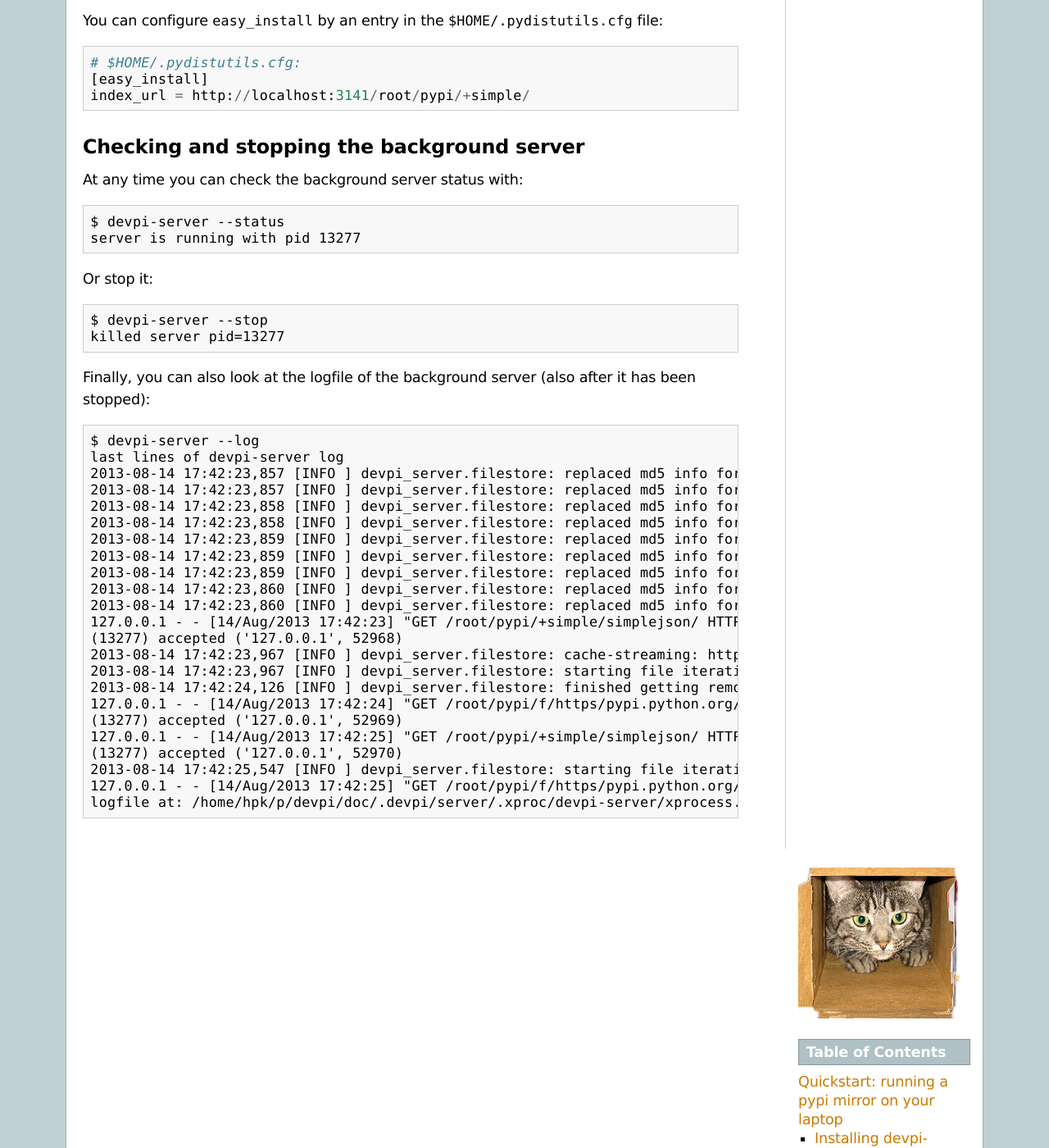
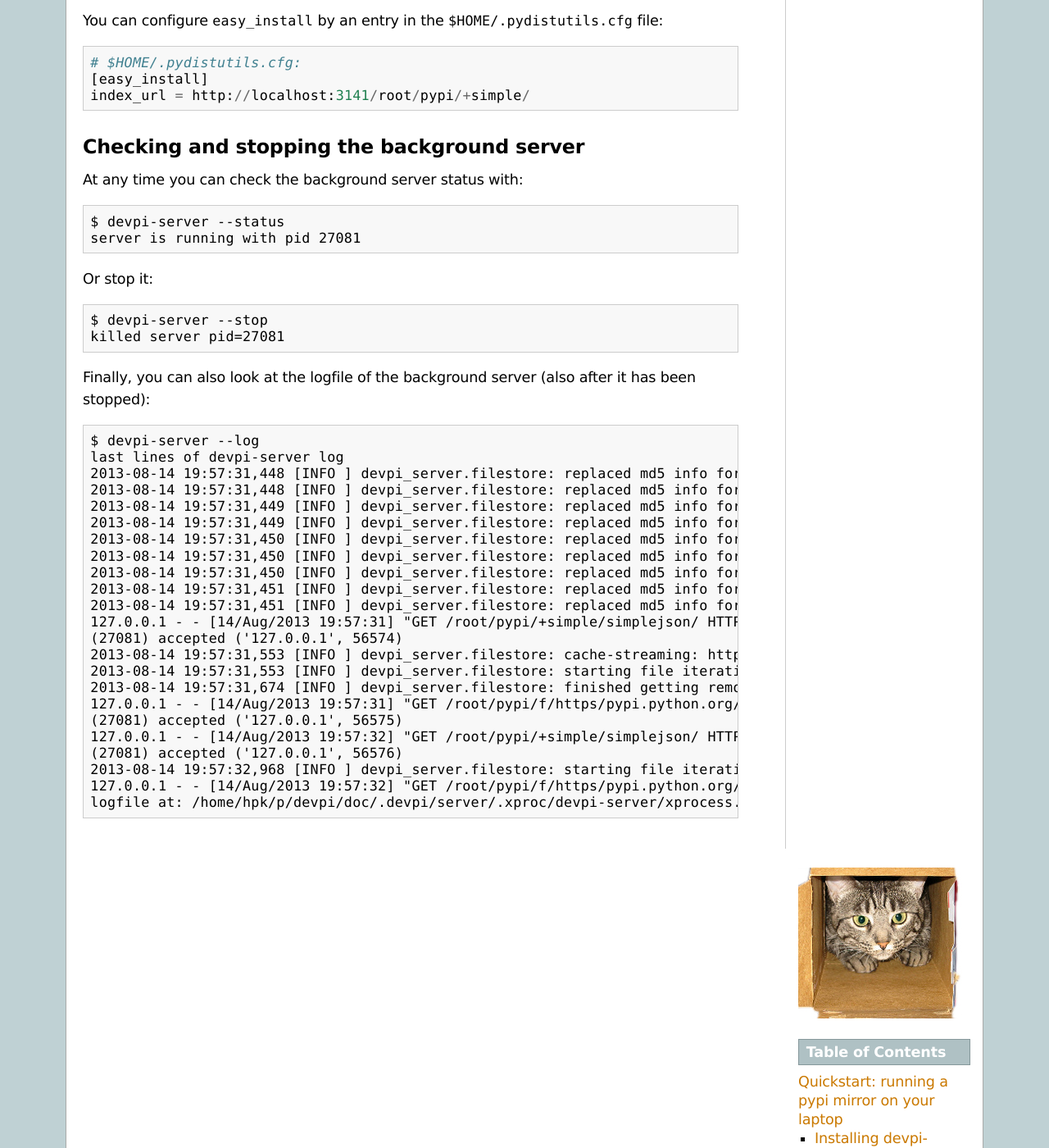
Before and after one commit to devpi/devpi, a Sphinx documentation site: the page built from doc/quickstart-pypimirror.rst, in a window 1280 px wide and 1400 px high, scrolled down 2241 px. Shown: the whole window at 82% size. Built offline with Sphinx 7.4.7, drawn with Linux system fonts in a browser that asks for light colours; some of the changed text lies outside the part shown.

Commit message:
regenerate all re-runnable docs for current 1.0

```diff
--- a/doc/quickstart-pypimirror.rst
+++ b/doc/quickstart-pypimirror.rst
@@ -23,7 +23,7 @@ To start ``devpi-server`` in the background issue::
     $ devpi-server --start
     starting background devpi-server at http://localhost:3141
     /home/hpk/p/devpi/doc/.devpi/server/.xproc/devpi-server$ /home/hpk/venv/0/bin/devpi-server
-    process 'devpi-server' started pid=13277
+    process 'devpi-server' started pid=27081
     devpi-server process startup detected
     logfile is at /home/hpk/p/devpi/doc/.devpi/server/.xproc/devpi-server/xprocess.log
 
@@ -125,36 +125,36 @@ Checking and stopping the background server
 At any time you can check the background server status with::
 
     $ devpi-server --status
-    server is running with pid 13277
+    server is running with pid 27081
 
 Or stop it::
 
     $ devpi-server --stop
-    killed server pid=13277
+    killed server pid=27081
 
 Finally, you can also look at the logfile of the background server
 (also after it has been stopped)::
 
     $ devpi-server --log
     last lines of devpi-server log
-    2013-08-14 17:42:23,857 [INFO ] devpi_server.filestore: replaced md5 info for root/pypi/f/https/pypi.python.org/packages/source/s/simplejson/simplejson-1.5.tar.gz
-    2013-08-14 17:42:23,857 [INFO ] devpi_server.filestore: replaced md5 info for root/pypi/f/https/pypi.python.org/packages/2.4/s/simplejson/simplejson-1.5-py2.4.egg
-    2013-08-14 17:42:23,858 [INFO ] devpi_server.filestore: replaced md5 info for root/pypi/f/https/pypi.python.org/packages/2.4/s/simplejson/simplejson-1.4-py2.4.egg
-    2013-08-14 17:42:23,858 [INFO ] devpi_server.filestore: replaced md5 info for root/pypi/f/https/pypi.python.org/packages/source/s/simplejson/simplejson-1.4.tar.gz
-    2013-08-14 17:42:23,859 [INFO ] devpi_server.filestore: replaced md5 info for root/pypi/f/https/pypi.python.org/packages/source/s/simplejson/simplejson-1.3.tar.gz
-    2013-08-14 17:42:23,859 [INFO ] devpi_server.filestore: replaced md5 info for root/pypi/f/https/pypi.python.org/packages/2.4/s/simplejson/simplejson-1.3-py2.4.egg
-    2013-08-14 17:42:23,859 [INFO ] devpi_server.filestore: replaced md5 info for root/pypi/f/https/pypi.python.org/packages/source/s/simplejson/simplejson-1.1.tar.gz
-    2013-08-14 17:42:23,860 [INFO ] devpi_server.filestore: replaced md5 info for root/pypi/f/https/pypi.python.org/packages/2.4/s/simplejson/simplejson-1.1-py2.4.egg
-    2013-08-14 17:42:23,860 [INFO ] devpi_server.filestore: replaced md5 info for root/pypi/f/https/pypi.python.org/packages/2.3/s/simplejson/simplejson-1.1-py2.3.egg
-    127.0.0.1 - - [14/Aug/2013 17:42:23] "GET /root/pypi/+simple/simplejson/ HTTP/1.1" 200 16121 0.511770
-    (13277) accepted ('127.0.0.1', 52968)
-    2013-08-14 17:42:23,967 [INFO ] devpi_server.filestore: cache-streaming: https://pypi.python.org/packages/source/s/simplejson/simplejson-3.3.0.tar.gz, target root/pypi/f/https/pypi.python.org/packages/source/s/simplejson/simplejson-3.3.0.tar.gz
-    2013-08-14 17:42:23,967 [INFO ] devpi_server.filestore: starting file iteration: root/pypi/f/https/pypi.python.org/packages/source/s/simplejson/simplejson-3.3.0.tar.gz (size 67250)
-    2013-08-14 17:42:24,126 [INFO ] devpi_server.filestore: finished getting remote 'https://pypi.python.org/packages/source/s/simplejson/simplejson-3.3.0.tar.gz'
-    127.0.0.1 - - [14/Aug/2013 17:42:24] "GET /root/pypi/f/https/pypi.python.org/packages/source/s/simplejson/simplejson-3.3.0.tar.gz HTTP/1.1" 200 67382 0.199982
-    (13277) accepted ('127.0.0.1', 52969)
-    127.0.0.1 - - [14/Aug/2013 17:42:25] "GET /root/pypi/+simple/simplejson/ HTTP/1.1" 200 16121 0.020222
-    (13277) accepted ('127.0.0.1', 52970)
-    2013-08-14 17:42:25,547 [INFO ] devpi_server.filestore: starting file iteration: root/pypi/f/https/pypi.python.org/packages/source/s/simplejson/simplejson-3.3.0.tar.gz (size 67250)
-    127.0.0.1 - - [14/Aug/2013 17:42:25] "GET /root/pypi/f/https/pypi.python.org/packages/source/s/simplejson/simplejson-3.3.0.tar.gz HTTP/1.1" 200 67382 0.001728
+    2013-08-14 19:57:31,448 [INFO ] devpi_server.filestore: replaced md5 info for root/pypi/f/https/pypi.python.org/packages/source/s/simplejson/simplejson-1.5.tar.gz
+    2013-08-14 19:57:31,448 [INFO ] devpi_server.filestore: replaced md5 info for root/pypi/f/https/pypi.python.org/packages/2.4/s/simplejson/simplejson-1.5-py2.4.egg
+    2013-08-14 19:57:31,449 [INFO ] devpi_server.filestore: replaced md5 info for root/pypi/f/https/pypi.python.org/packages/2.4/s/simplejson/simplejson-1.4-py2.4.egg
+    2013-08-14 19:57:31,449 [INFO ] devpi_server.filestore: replaced md5 info for root/pypi/f/https/pypi.python.org/packages/source/s/simplejson/simplejson-1.4.tar.gz
+    2013-08-14 19:57:31,450 [INFO ] devpi_server.filestore: replaced md5 info for root/pypi/f/https/pypi.python.org/packages/source/s/simplejson/simplejson-1.3.tar.gz
+    2013-08-14 19:57:31,450 [INFO ] devpi_server.filestore: replaced md5 info for root/pypi/f/https/pypi.python.org/packages/2.4/s/simplejson/simplejson-1.3-py2.4.egg
+    2013-08-14 19:57:31,450 [INFO ] devpi_server.filestore: replaced md5 info for root/pypi/f/https/pypi.python.org/packages/source/s/simplejson/simplejson-1.1.tar.gz
+    2013-08-14 19:57:31,451 [INFO ] devpi_server.filestore: replaced md5 info for root/pypi/f/https/pypi.python.org/packages/2.4/s/simplejson/simplejson-1.1-py2.4.egg
+    2013-08-14 19:57:31,451 [INFO ] devpi_server.filestore: replaced md5 info for root/pypi/f/https/pypi.python.org/packages/2.3/s/simplejson/simplejson-1.1-py2.3.egg
+    127.0.0.1 - - [14/Aug/2013 19:57:31] "GET /root/pypi/+simple/simplejson/ HTTP/1.1" 200 16121 0.423404
+    (27081) accepted ('127.0.0.1', 56574)
+    2013-08-14 19:57:31,553 [INFO ] devpi_server.filestore: cache-streaming: https://pypi.python.org/packages/source/s/simplejson/simplejson-3.3.0.tar.gz, target root/pypi/f/https/pypi.python.org/packages/source/s/simplejson/simplejson-3.3.0.tar.gz
+    2013-08-14 19:57:31,553 [INFO ] devpi_server.filestore: starting file iteration: root/pypi/f/https/pypi.python.org/packages/source/s/simplejson/simplejson-3.3.0.tar.gz (size 67250)
+    2013-08-14 19:57:31,674 [INFO ] devpi_server.filestore: finished getting remote 'https://pypi.python.org/packages/source/s/simplejson/simplejson-3.3.0.tar.gz'
+    127.0.0.1 - - [14/Aug/2013 19:57:31] "GET /root/pypi/f/https/pypi.python.org/packages/source/s/simplejson/simplejson-3.3.0.tar.gz HTTP/1.1" 200 67382 0.162174
+    (27081) accepted ('127.0.0.1', 56575)
+    127.0.0.1 - - [14/Aug/2013 19:57:32] "GET /root/pypi/+simple/simplejson/ HTTP/1.1" 200 16121 0.013359
+    (27081) accepted ('127.0.0.1', 56576)
+    2013-08-14 19:57:32,968 [INFO ] devpi_server.filestore: starting file iteration: root/pypi/f/https/pypi.python.org/packages/source/s/simplejson/simplejson-3.3.0.tar.gz (size 67250)
+    127.0.0.1 - - [14/Aug/2013 19:57:32] "GET /root/pypi/f/https/pypi.python.org/packages/source/s/simplejson/simplejson-3.3.0.tar.gz HTTP/1.1" 200 67382 0.000791
     logfile at: /home/hpk/p/devpi/doc/.devpi/server/.xproc/devpi-server/xprocess.log
--- a/doc/quickstart-server.rst
+++ b/doc/quickstart-server.rst
@@ -34,7 +34,7 @@ Install or upgrade ``devpi-server``::
 And let's check the version::
 
     $ devpi-server --version
-    1.0rc2
+    1.0
 
 .. _gendeploy:
 
@@ -74,7 +74,7 @@ Here, we just pass it a port to distinguish it from the :ref:`single
 laptop deployment (Quickstart) <quickstart-releaseprocess>`::
 
     $ devpi-server --gendeploy=TARGETDIR --port 4040
-    creating virtualenv to /home/hpk/p/devpi/doc/TARGETDIR
+    using existing virtualenv: /home/hpk/p/devpi/doc/TARGETDIR
     installing devpi-server,supervisor,eventlet into virtualenv
     wrote /home/hpk/p/devpi/doc/TARGETDIR/etc/supervisord.conf
     wrote /home/hpk/p/devpi/doc/TARGETDIR/etc/nginx-devpi.conf
--- a/doc/userman/devpi_user.rst
+++ b/doc/userman/devpi_user.rst
@@ -55,7 +55,6 @@ The user can then be listed::
    $ devpi user -l
    sophie
    root
-   testuser
    emilie
 
 Or inspect the server configuration::
```
Also changed, not shown: other parts of doc/quickstart-pypimirror.rst (+2 -2 lines), doc/quickstart-releaseprocess.rst (+3 -4 lines), doc/userman/devpi_commands.rst (+6 -4 lines).
